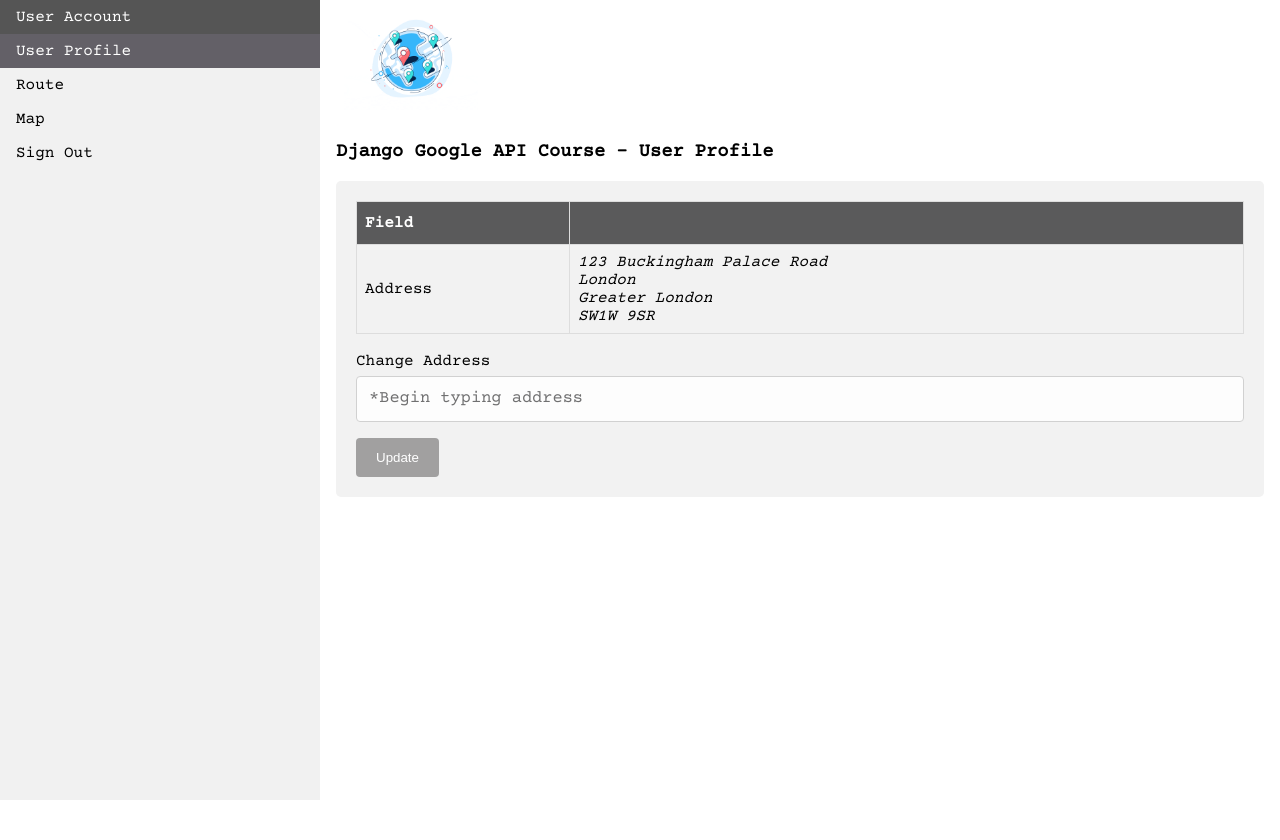
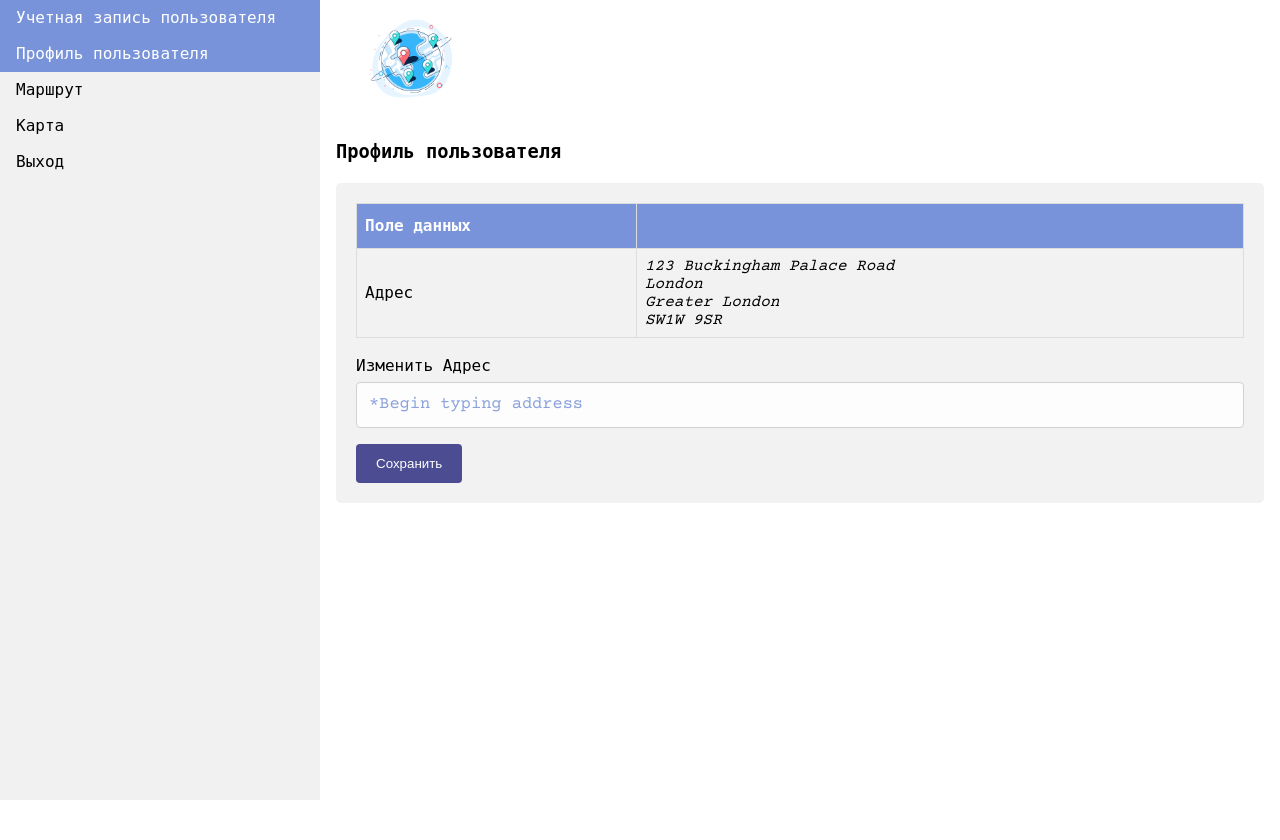
Before and after one commit to Inactive0/web_project_session, a Django app: page /profile in a window 1280 px wide. Shown: the top 840 px of the page. Run offline with Django 3.2, Linux system fonts and the light colour scheme; a user stored in the database is signed in; data comes from the database, SQL or seed files in the repository; both versions use the stored data as it was after the commit; some libraries are stand-ins or nearby versions.

Commit message:
Исправление некоторых ошибок

```diff
--- a/static/main.css
+++ b/static/main.css
@@ -39,12 +39,12 @@ ul.sidenav li a {
 }
 
 ul.sidenav li a.active {
-  background-color: #636067;
+  background-color: #7893d9;
   color: white;
 }
 
 ul.sidenav li a:hover:not(.active) {
-  background-color: #555;
+  background-color: #7893d9;
   color: white;
 }
 
@@ -90,28 +90,28 @@ input[type=text], input[type=email], input[type=password], select, textarea {
 
 
 ::-webkit-input-placeholder { /* Edge */
-  color: #5a5a5b;
+  color: #7893d9;
   font-family: 'Courier Prime', monospace;
 }
 
 :-ms-input-placeholder { /* Internet Explorer */
-  color: #5a5a5b;
+  color: #7893d9;
   font-family: 'Courier Prime', monospace;
 }
 
 ::placeholder {
-  color: #5a5a5b;
+  color: #7893d9;
   font-family: 'Courier Prime', monospace;
 }
 
 select.selection option
 {
-  color: #5a5a5b;
+  color: #7893d9;
   font-family: 'Courier Prime', monospace;
 }
 
 input, select{
-  color: #5a5a5b;
+  color: #7893d9;
   font-family: 'Courier Prime', monospace;
 
 }
@@ -155,7 +155,7 @@ input, select{
 
 /* When the checkbox is checked, add a green background */
 .check-container input:checked ~ .checkmark {
-  background-color: #5a5a5b;
+  background-color: #7893d9;
 }
 
 /* Create the checkmark/indicator (hidden when not checked) */
@@ -223,11 +223,11 @@ input, select{
 }
 
 input:checked + .slider {
-  background-color: #5a5a5b;
+  background-color: #7893d9;
 }
 
 input:focus + .slider {
-  box-shadow: 0 0 1px #5a5a5b;
+  box-shadow: 0 0 1px #7893d9;
 }
 
 input:checked + .slider:before {
@@ -246,7 +246,7 @@ input:checked + .slider:before {
 }
 
 button[type=submit] {
-  background-color: #a1a0a0;
+  background-color: #4c4c93;
   color: white;
   padding: 12px 20px;
   border: none;
@@ -281,12 +281,12 @@ table th {
   padding-top: 12px;
   padding-bottom: 12px;
   text-align: left;
-  background-color: #5a5a5b;
+  background-color: #7893d9;
   color: white;
 }
 
 .selected {
-  background-color: #5a5a5b;
+  background-color: #7893d9;
   color: #FFF;
 }
 
--- a/templates/partials/nav.html
+++ b/templates/partials/nav.html
@@ -2,33 +2,33 @@
 {% if request.user.is_authenticated %}
 <ul class="sidenav">
   {% if request.path == "/" %}
-  <li><a class="active" href="{% url 'users:account' %}">User Account</a></li>
+  <li><a class="active" href="{% url 'users:account' %}">Учетная запись пользователя</a></li>
   {% else %}
-  <li><a href="{% url 'users:account' %}">User Account</a></li>
+  <li><a href="{% url 'users:account' %}">Учетная запись пользователя</a></li>
   {% endif %}
 
   {% if "profile" in request.path %}
-  <li><a class="active" href="{% url 'users:profile' %}">User Profile</a></li>
+  <li><a class="active" href="{% url 'users:profile' %}">Профиль пользователя</a></li>
   {% else %}
-  <li><a href="{% url 'users:profile' %}">User Profile</a></li>
+  <li><a href="{% url 'users:profile' %}">Профиль пользователя</a></li>
   {% endif %}
 
   {% if "route" in request.path %}
-  <li><a class="active" href="{% url 'main:route' %}">Route</a></li>
+  <li><a class="active" href="{% url 'main:route' %}">Маршрут</a></li>
   {% else %}
-  <li><a href="{% url 'main:route' %}">Route</a></li>
+  <li><a href="{% url 'main:route' %}">Маршрут</a></li>
   {% endif %}
 
   {% if "map" in request.path %}
-  <li><a class="active" href="{% url 'main:map' %}">Map</a></li>
+  <li><a class="active" href="{% url 'main:map' %}">Карта</a></li>
   {% else %}
-  <li><a href="{% url 'main:map' %}">Map</a></li>
+  <li><a href="{% url 'main:map' %}">Карта</a></li>
   {% endif %}
 
   {% if "sign-out" in request.path %}
-  <li><a class="active" href="{% url 'users:sign-out' %}">Sign Out</a></li>
+  <li><a class="active" href="{% url 'users:sign-out' %}">Выход</a></li>
   {% else %}
-  <li><a href="{% url 'users:sign-out' %}">Sign Out</a></li>
+  <li><a href="{% url 'users:sign-out' %}">Выход</a></li>
   {% endif %}
 
 </ul>
@@ -36,15 +36,15 @@
 <ul class="sidenav">
 
   {% if "sign-in" in request.path %}
-  <li><a class="active" href="{% url 'users:sign-in' %}">Sign In</a></li>
+  <li><a class="active" href="{% url 'users:sign-in' %}">Войти в аккаунт</a></li>
   {% else %}
-  <li><a href="{% url 'users:sign-in' %}">Sign In</a></li>
+  <li><a href="{% url 'users:sign-in' %}">Войти в аккаунт</a></li>
   {% endif %}
 
   {% if "sign-up" in request.path %}
-  <li><a class="active" href="{% url 'users:sign-up' %}">Sign Up</a></li>
+  <li><a class="active" href="{% url 'users:sign-up' %}">Зарегистрироваться</a></li>
   {% else %}
-  <li><a href="{% url 'users:sign-up' %}">Sign Up</a></li>
+  <li><a href="{% url 'users:sign-up' %}">Зарегистрироваться</a></li>
   {% endif %}
 </ul>
 {% endif %}
--- a/templates/users/profile.html
+++ b/templates/users/profile.html
@@ -9,20 +9,20 @@
 
 {% block content %}
 
-<h3>Django Google API Course - User Profile</h3>
+<h3>Профиль пользователя</h3>
 
 <div class="container">
   {% if request.user.userprofile.has_profile %}
   <table>
     <thead>
       <tr>
-        <th>Field</th>
+        <th>Поле данных</th>
         <th></th>
       </tr>
     </thead>
     <tbody>
       <tr>
-        <td>Address</td>
+        <td>Адрес</td>
         <td>
           <address>
             {{request.user.userprofile.address}}<br>
@@ -35,9 +35,9 @@
     </tbody>
   </table>
   </br>
-  <label for="id-google-address">Change Address</label>
+  <label for="id-google-address">Изменить Адрес</label>
   {% else %}
-  <label for="id-google-address">Add Address</label>
+  <label for="id-google-address">Добавить адрес</label>
   {% endif %}
 
   <input type="text" placeholder="*Begin typing address" id="id-google-address" name="google_address">
@@ -45,29 +45,29 @@
   <form id="profileform" method="POST" action="/profile">
     {% csrf_token %}
 
-   <label for="address" class="hidden-el" hidden>Address</label>
+   <label for="address" class="hidden-el" hidden>Адрес</label>
    {{form.address}}
 
-   <label for="town" class="hidden-el" hidden>Town/City</label>
+   <label for="town" class="hidden-el" hidden>Пригород/Город</label>
    {{form.town}}
 
-   <label for="county" class="hidden-el" hidden>County</label>
+   <label for="county" class="hidden-el" hidden>Округ</label>
    {{form.county}}
 
-   <label for="post_code" class="hidden-el" hidden>Postal Code</label>
+   <label for="post_code" class="hidden-el" hidden>Почтовый индекс</label>
    {{form.post_code}}
 
-   <label for="country" class="hidden-el" hidden>Country</label>
+   <label for="country" class="hidden-el" hidden>Страна</label>
    {{form.country}}
 
-   <label for="post_code" class="hidden-el" hidden>Longitude</label>
+   <label for="post_code" class="hidden-el" hidden>Долгота</label>
    {{form.longitude}}
 
-   <label for="country"  class="hidden-el" hidden>Latitude</label>
+   <label for="country"  class="hidden-el" hidden>Широта</label>
    {{form.latitude}}
 
 
-   <button disabled type="submit" id="profile-btn">Update</button>
+   <button disabled type="submit" id="profile-btn">Сохранить</button>
  </form>
 
 </div>
```
Also changed, not shown: templates/main/map.html (+10 -10 lines), templates/main/route.html (+5 -5 lines), templates/users/sign_in.html (+5 -5 lines), templates/users/sign_up.html (+8 -8 lines), db.sqlite3.
